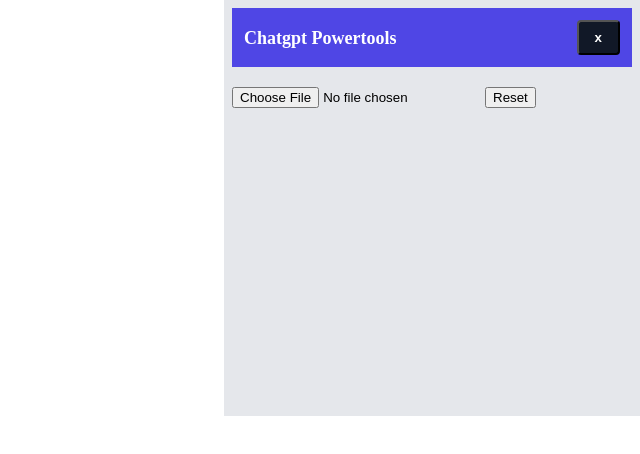
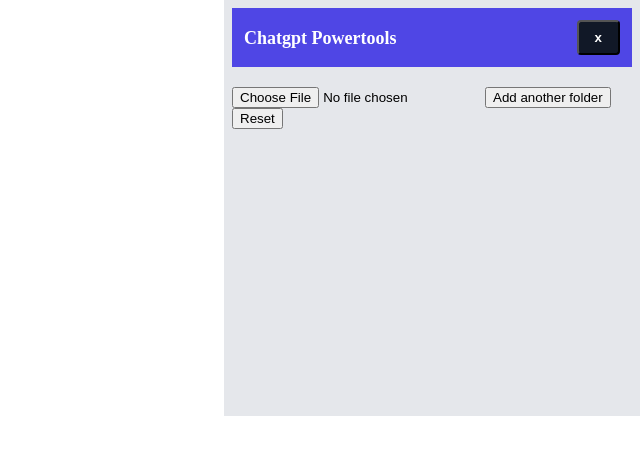
Before and after one commit to nadimtuhin/chatgpt-powertools, a React (Vite) app: page / in a window 1280 px wide. Shown: the top 454 px of the page, without its empty margins (640-1280 px from the left). Built offline with nearby package versions, Linux system fonts and the light colour scheme.

Commit message:
add multiple folders

```diff
--- a/package.json
+++ b/package.json
@@ -10,10 +10,12 @@
   },
   "dependencies": {
     "prop-types": "^15.8.1",
-    "react": "^18.2.0",
-    "react-dom": "^18.2.0",
     "react-draggable": "^4.4.5",
     "tailwindcss": "^3.3.1"
+  },
+  "peerDependencies": {
+    "react": "^18.2.0",
+    "react-dom": "^18.2.0"
   },
   "devDependencies": {
     "@crxjs/vite-plugin": "^2.0.0-beta.15",
--- a/src/Content/App.jsx
+++ b/src/Content/App.jsx
@@ -4,33 +4,42 @@
 import Sidebar from './Sidebar';
 import {handleFileInput} from "./utils/handleFileInput.jsx";
 import {FolderInput} from "../components/FolderInput.jsx";
-
+import {uuidV4} from "../utils/uuidV4.jsx";
 
 const App = () => {
   const [sidebarVisible, setSidebarVisible] = useState(true);
   const [fileContents, setFileContents] = useState({});
   const fileInputRef = useRef(null);
+  const [fileInputs, setFileInputs] = useState([{key: uuidV4(), value: null}]);
+
+  const addFileInput = () => {
+    const newKey = uuidV4();
+    setFileInputs([...fileInputs, {key: newKey, value: null}]);
+  };
 
   const toggleSidebar = () => {
     setSidebarVisible(!sidebarVisible);
   };
 
   const saveFileContents = (event) => {
-    handleFileInput(event).then((fileContents) => {
-      setFileContents(fileContents);
+    handleFileInput(event).then((newFileContents) => {
+      setFileContents({...fileContents, ...newFileContents});
     });
   }
 
   const insertFiles = (files) => {
+    document.querySelector("textarea[data-id]").focus()
     if (Array.isArray(files)) {
       files.forEach((file) => {
-        console.log(fileContents[file]);
+        document.querySelector('textarea[data-id]').value += JSON.stringify(fileContents[file], null, 2);
       });
+      document.querySelector("textarea[data-id]").focus()
     } else {
       console.log(files);
     }
   }
   const resetFileInput = () => {
+    setFileInputs([{key: uuidV4(), value: null}]);
     if (fileInputRef.current) {
       fileInputRef.current.value = '';
     }
@@ -46,8 +55,9 @@
       <Sidebar visible={sidebarVisible} toggle={toggleSidebar}>
         <FolderInput
           onChange={saveFileContents}
-          fileInputRef={fileInputRef}
           onClick={resetFileInput}
+          fileInputs={fileInputs}
+          addFileInput={addFileInput}
         />
 
         <Content fileContents={fileContents} insertFiles={insertFiles}/>
--- a/src/Content/Sidebar.jsx
+++ b/src/Content/Sidebar.jsx
@@ -11,7 +11,8 @@
           !visible ? 'cp-hidden' : ''
         } cp-fixed cp-p-2 cp-right-0 cp-top-0  cp-bg-gray-200 cp-overflow-y-scroll`}
       >
-        <div className="cp-sidebar-header cp-bg-indigo-600 cp-text-white cp-font-bold cp-p-3 cp-text-lg cp-flex cp-items-center cp-justify-between cp-cursor-move cp-mb-5">
+        <div
+          className="cp-sidebar-header cp-bg-indigo-600 cp-text-white cp-font-bold cp-p-3 cp-text-lg cp-flex cp-items-center cp-justify-between cp-cursor-move cp-mb-5">
           <span>Chatgpt Powertools</span>
           <button
             type="button"
--- a/src/components/FolderInput.jsx
+++ b/src/components/FolderInput.jsx
@@ -2,13 +2,17 @@
 import React from "react";
 
 export function FolderInput(props) {
+  const {fileInputs, addFileInput} = props;
   return <div className="cp-sidebar-header">
-    <input
-      type="file"
-      onChange={props.onChange}
-      webkitdirectory="true"
-      ref={props.fileInputRef}
-    />
+    {fileInputs.map((fileInput) => (
+      <input
+        key={fileInput.key}
+        type="file"
+        onChange={props.onChange}
+        webkitdirectory="true"
+      />
+    ))}
+    <button onClick={addFileInput}>Add another folder</button>
     <button onClick={props.onClick}>Reset</button>
   </div>;
 }
--- /dev/null
+++ b/src/utils/uuidV4.jsx
@@ -0,0 +1,6 @@
+export function uuidV4() {
+  return 'xxxxxxxx-xxxx-4xxx-yxxx-xxxxxxxxxxxx'.replace(/[xy]/g, function (c) {
+    const r = Math.random() * 16 | 0, v = c == 'x' ? r : (r & 0x3 | 0x8);
+    return v.toString(16);
+  });
+}
```
Also changed, not shown: 1 other file (tests, documents, lock files or other folders).
